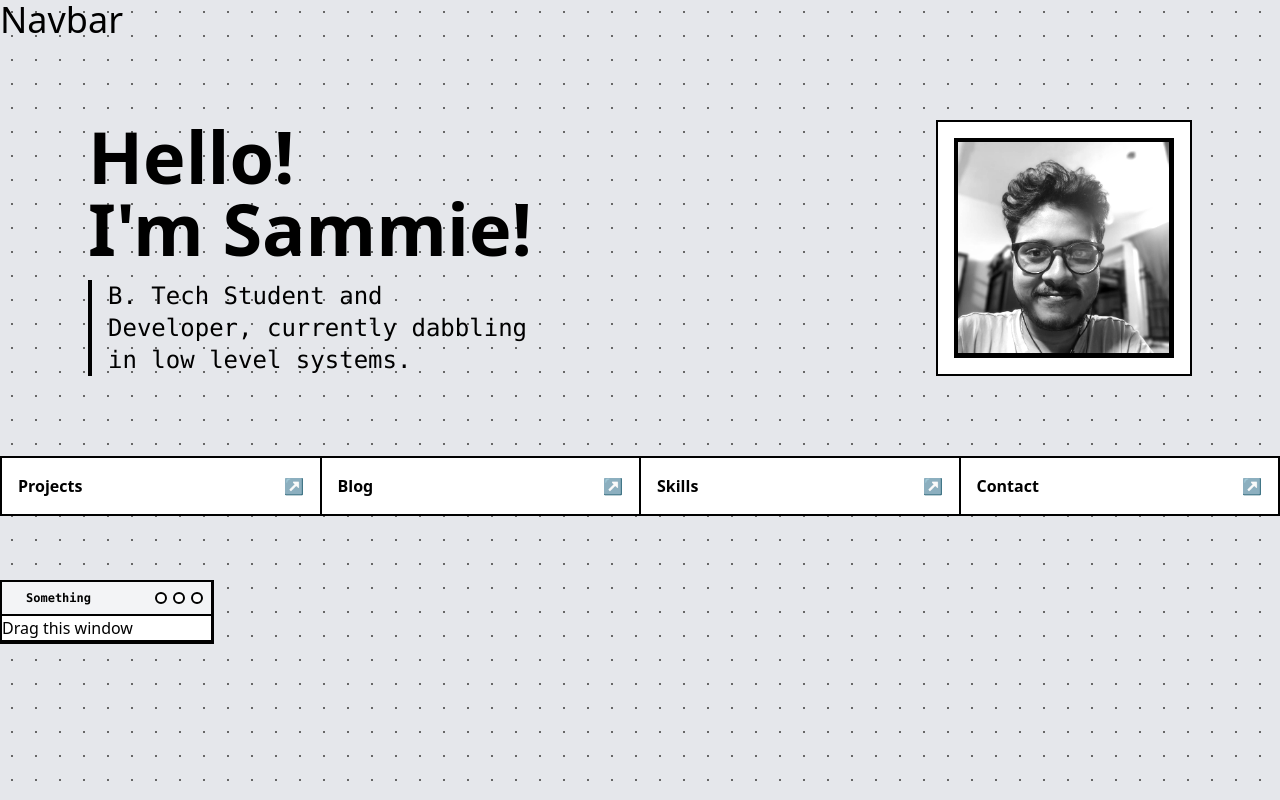
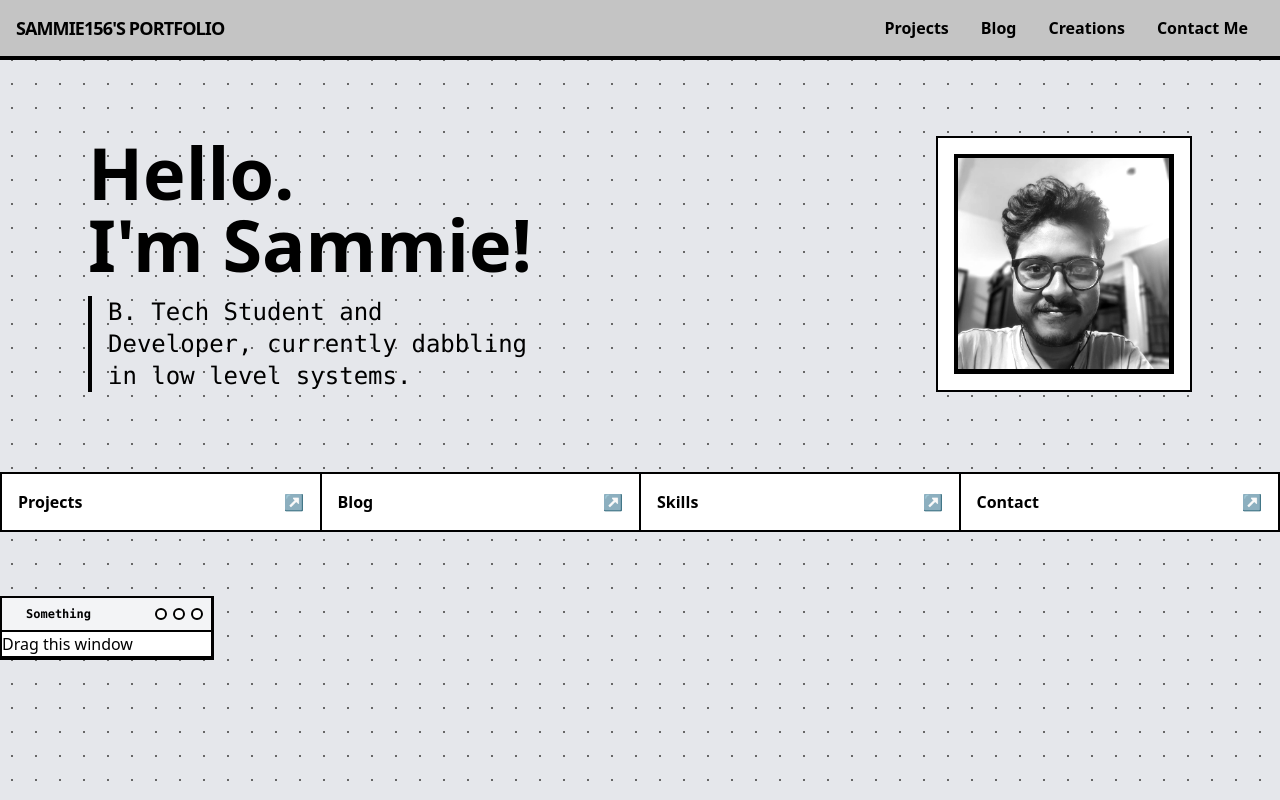
Before and after one commit to Sammie156/Portfolio, a React (Vite) app: page / in a window 1280 px wide. Built offline with nearby package versions, Linux system fonts and the light colour scheme.

Commit message:
Added basic Navbar

```diff
--- a/src/components/Hero.jsx
+++ b/src/components/Hero.jsx
@@ -5,7 +5,7 @@ const Hero = () => {
     <section className="py-20 flex flex-col md:flex-row items-center justify-between gap-10">
       <div className="flex-1">
         <h1 className="text-7xl font-black text-black leading-none mb-4">
-          Hello! <br /> I'm Sammie!
+          Hello. <br /> I'm Sammie!
         </h1>
         <p className="text-2xl font-medium max-w-md border-l-4 font-mono text-black border-black pl-4">
           B. Tech Student and Developer, currently dabbling in low level
--- a/src/components/Navbar.jsx
+++ b/src/components/Navbar.jsx
@@ -1,8 +1,36 @@
+const Navbar = () => {
+  const navItems = ["Projects", "Blog", "Creations", "Contact Me"];
 
-const Navbar = () => {
-    return (
-        <h1 className="text-4xl">Navbar</h1>
-    );
-}
+  return (
+    <nav className="sticky top-0 z-[100] w-full bg-[#c4c4c4] border-black px-4 py-3 flex items-center justify-between shadow-[0_4px_0_0_rgba(0,0,0,1)]">
+      <div className="flex items-center gap-2 group cursor-pointer">
+        <span className="font-black text-lg hidden sm:block uppercase tracking-tighter">
+          Sammie156's Portfolio
+        </span>
+      </div>
+
+      {/* Right: Menu Items */}
+      <div className="flex items-center">
+        {navItems.map((item, index) => (
+          <a
+            key={item}
+            href={`#${item.toLowerCase().replace(" ", "-")}`}
+            className={`px-4 py-1 font-bold text-md hover:underline decoration-2 underline-offset-4
+              ${index !== navItems.length - 1 ? "border-black" : ""}
+              hidden md:block`}
+          >
+            {item}
+          </a>
+        ))}
+
+        {/* Mobile Menu Icon (Simple version) */}
+        <button className="md:hidden w-8 h-8 flex flex-col justify-around p-1 border-2 border-black">
+          <div className="w-full h-1 bg-black"></div>
+          <div className="w-full h-1 bg-black"></div>
+        </button>
+      </div>
+    </nav>
+  );
+};
 
 export default Navbar;
```
